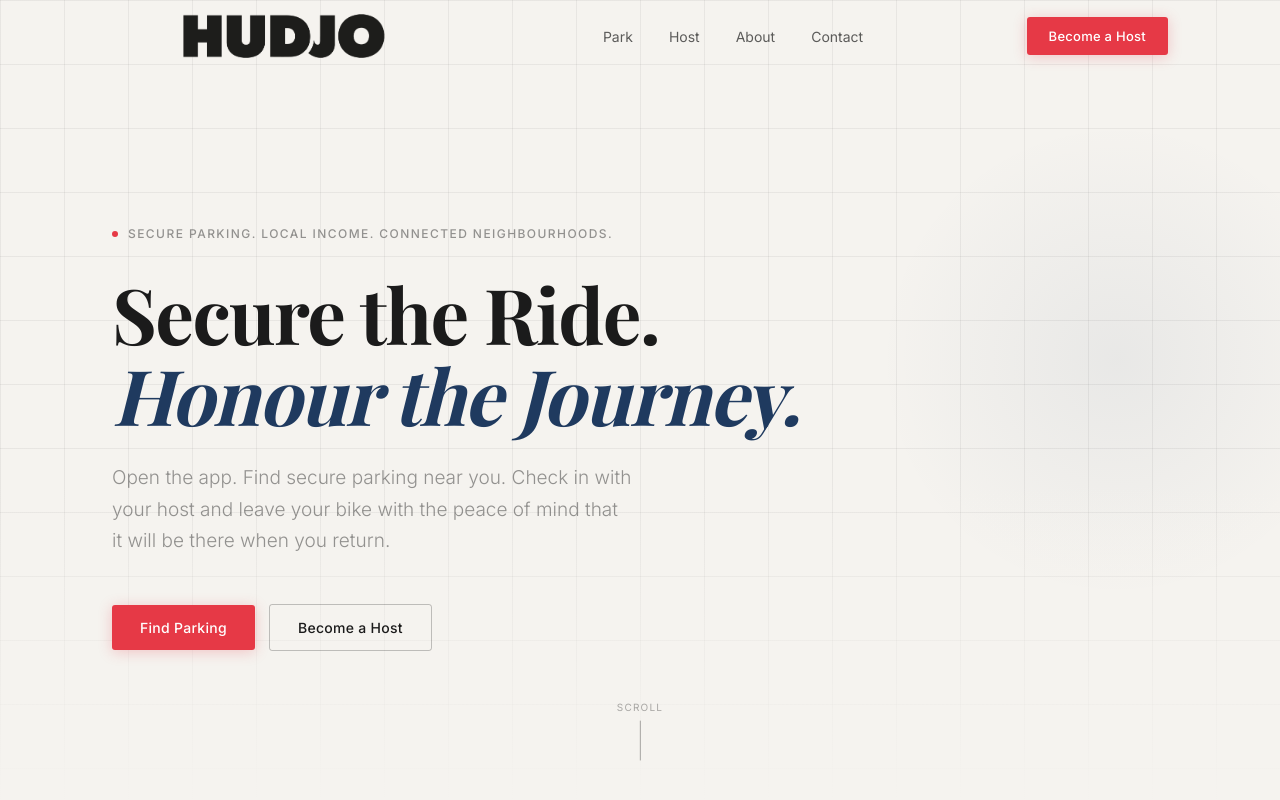
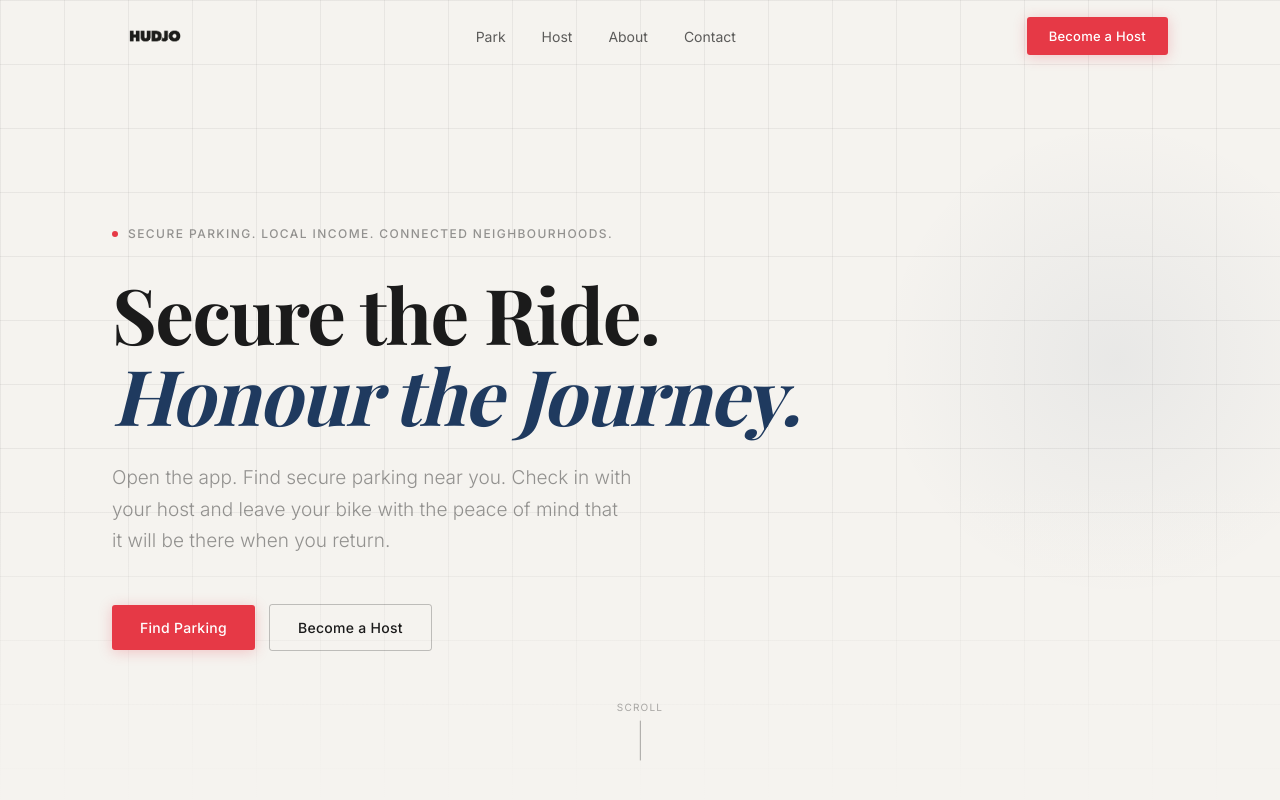
Before and after one commit to Hudjo-Bicycle-Parking/hudjo-website, a plain HTML site: page index.html in a window 1280 px wide. Shown: the top 800 px of the page. Drawn offline with nearby package versions, Linux system fonts and the light colour scheme; a web font is replaced by a local one.

Commit message:
Fix logo display

```diff
--- a/index.html
+++ b/index.html
@@ -1285,7 +1285,7 @@
   <nav class="nav" id="nav" role="navigation" aria-label="Main navigation">
     <div class="container">
       <div class="nav-inner">
-        <a href="#" class="nav-logo"><img src="hudjo-logo.png" alt="Hudjo" style="height:240px;display:block;" /></a>
+        <a href="#" class="nav-logo"><img src="hudjo-logo.png" alt="Hudjo" style="height:60px;display:block;object-fit:cover;object-position:center;" /></a>
 
         <ul class="nav-links" role="list">
           <li><a href="#how">Park</a></li>
```
